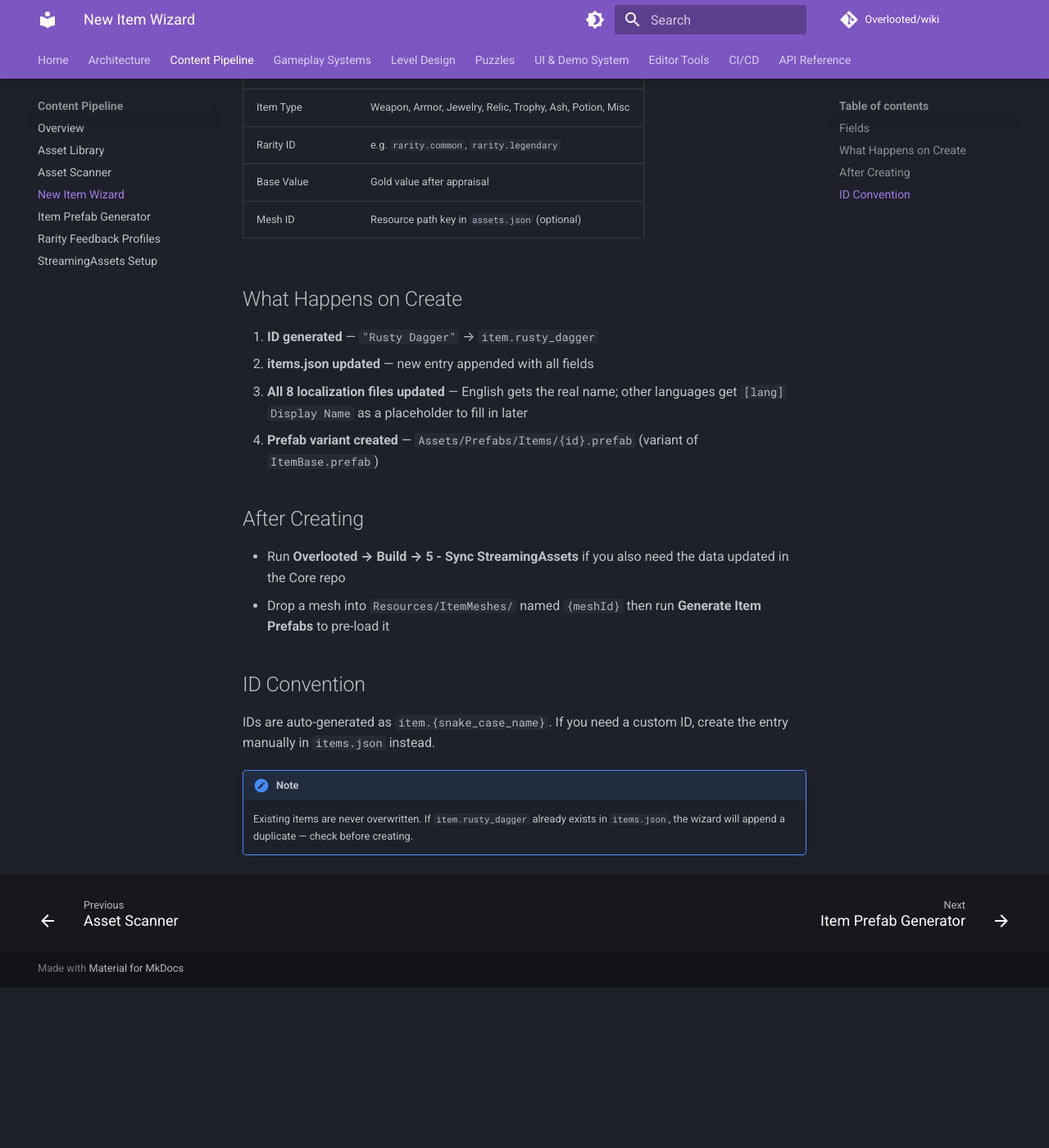
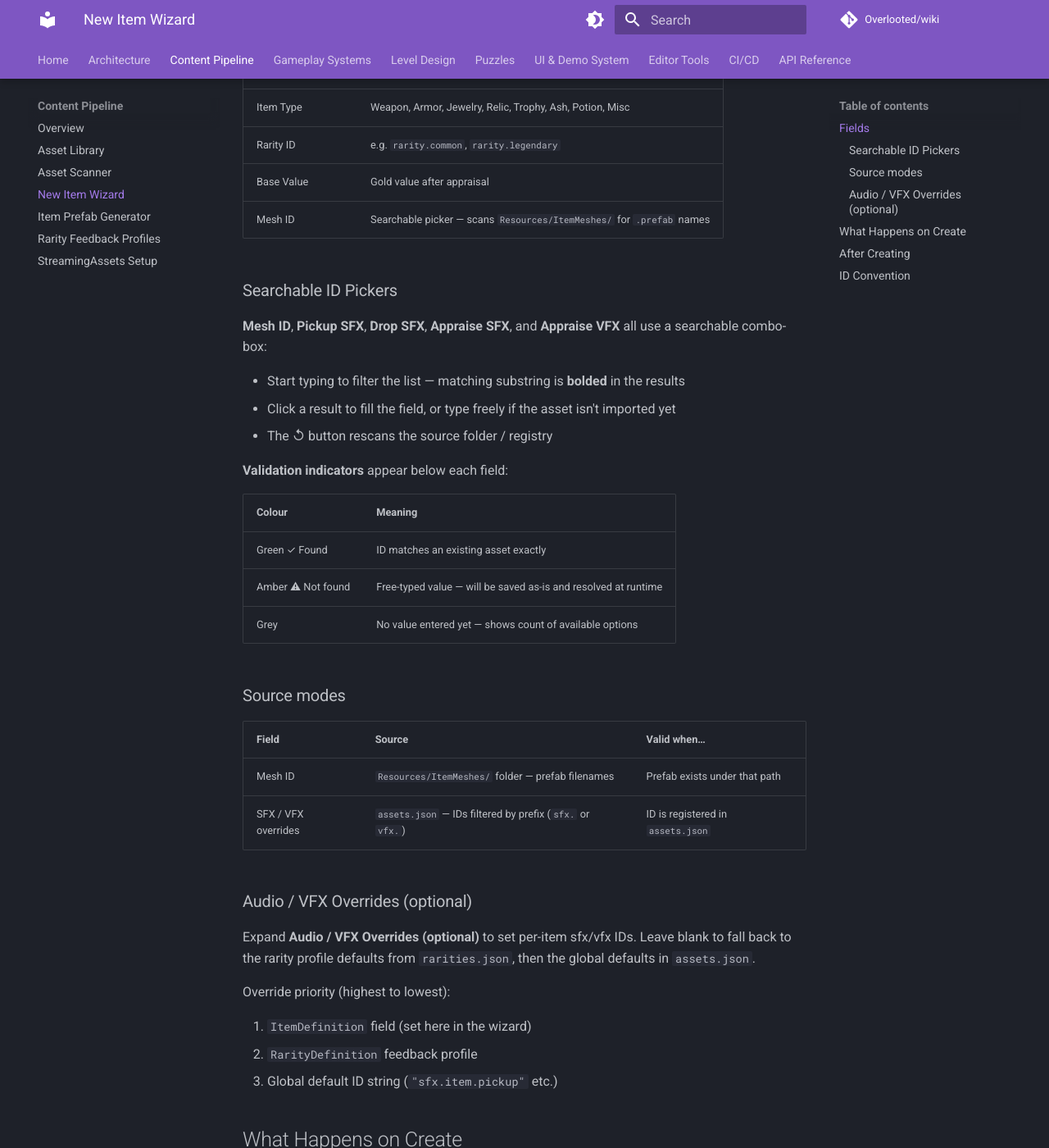
Before and after one commit to Overlooted/wiki, an MkDocs documentation site: the page built from docs/content-pipeline/new-item-wizard.md, in a window 1280 px wide and 1400 px high, scrolled down 394 px. Shown: the whole window at 82% size. Built offline with MkDocs 1.6.1 and Material for MkDocs 9.7.7, drawn with Linux system fonts in a browser that asks for light colours; comment, search, counter and statistics services are not loaded; before the commit the page ends 1598 px from its top, so only the background shows below that; some of the changed text lies outside the part shown.

Commit message:
Document searchable ID pickers + sfx/vfx override fields in New Item Wizard

```diff
--- a/docs/content-pipeline/new-item-wizard.md
+++ b/docs/content-pipeline/new-item-wizard.md
@@ -12,12 +12,46 @@ Creates a fully wired item from a single form. What used to take four manual ste
 | Item Type | Weapon, Armor, Jewelry, Relic, Trophy, Ash, Potion, Misc |
 | Rarity ID | e.g. `rarity.common`, `rarity.legendary` |
 | Base Value | Gold value after appraisal |
-| Mesh ID | Resource path key in `assets.json` (optional) |
+| Mesh ID | Searchable picker — scans `Resources/ItemMeshes/` for `.prefab` names |
+
+### Searchable ID Pickers
+
+**Mesh ID**, **Pickup SFX**, **Drop SFX**, **Appraise SFX**, and **Appraise VFX** all use a searchable combo-box:
+
+- Start typing to filter the list — matching substring is **bolded** in the results
+- Click a result to fill the field, or type freely if the asset isn't imported yet
+- The ↺ button rescans the source folder / registry
+
+**Validation indicators** appear below each field:
+
+| Colour | Meaning |
+|---|---|
+| Green ✓ Found | ID matches an existing asset exactly |
+| Amber ⚠ Not found | Free-typed value — will be saved as-is and resolved at runtime |
+| Grey | No value entered yet — shows count of available options |
+
+### Source modes
+
+| Field | Source | Valid when… |
+|---|---|---|
+| Mesh ID | `Resources/ItemMeshes/` folder — prefab filenames | Prefab exists under that path |
+| SFX / VFX overrides | `assets.json` — IDs filtered by prefix (`sfx.` or `vfx.`) | ID is registered in `assets.json` |
+
+### Audio / VFX Overrides (optional)
+
+Expand **Audio / VFX Overrides (optional)** to set per-item sfx/vfx IDs.
+Leave blank to fall back to the rarity profile defaults from `rarities.json`, then the global defaults in `assets.json`.
+
+Override priority (highest to lowest):
+
+1. `ItemDefinition` field (set here in the wizard)
+2. `RarityDefinition` feedback profile
+3. Global default ID string (`"sfx.item.pickup"` etc.)
 
 ## What Happens on Create
 
 1. **ID generated** — `"Rusty Dagger"` → `item.rusty_dagger`
-2. **items.json updated** — new entry appended with all fields
+2. **items.json updated** — new entry appended with all fields; override fields only written if non-empty
 3. **All 8 localization files updated** — English gets the real name; other languages get `[lang] Display Name` as a placeholder to fill in later
 4. **Prefab variant created** — `Assets/Prefabs/Items/{id}.prefab` (variant of `ItemBase.prefab`)
 
@@ -25,6 +59,7 @@ Creates a fully wired item from a single form. What used to take four manual ste
 
 - Run **Overlooted → Build → 5 - Sync StreamingAssets** if you also need the data updated in the Core repo
 - Drop a mesh into `Resources/ItemMeshes/` named `{meshId}` then run **Generate Item Prefabs** to pre-load it
+- Register audio/VFX assets via **Overlooted → Assets → Asset Scanner** so they appear in the SFX/VFX pickers
 
 ## ID Convention
 
```
